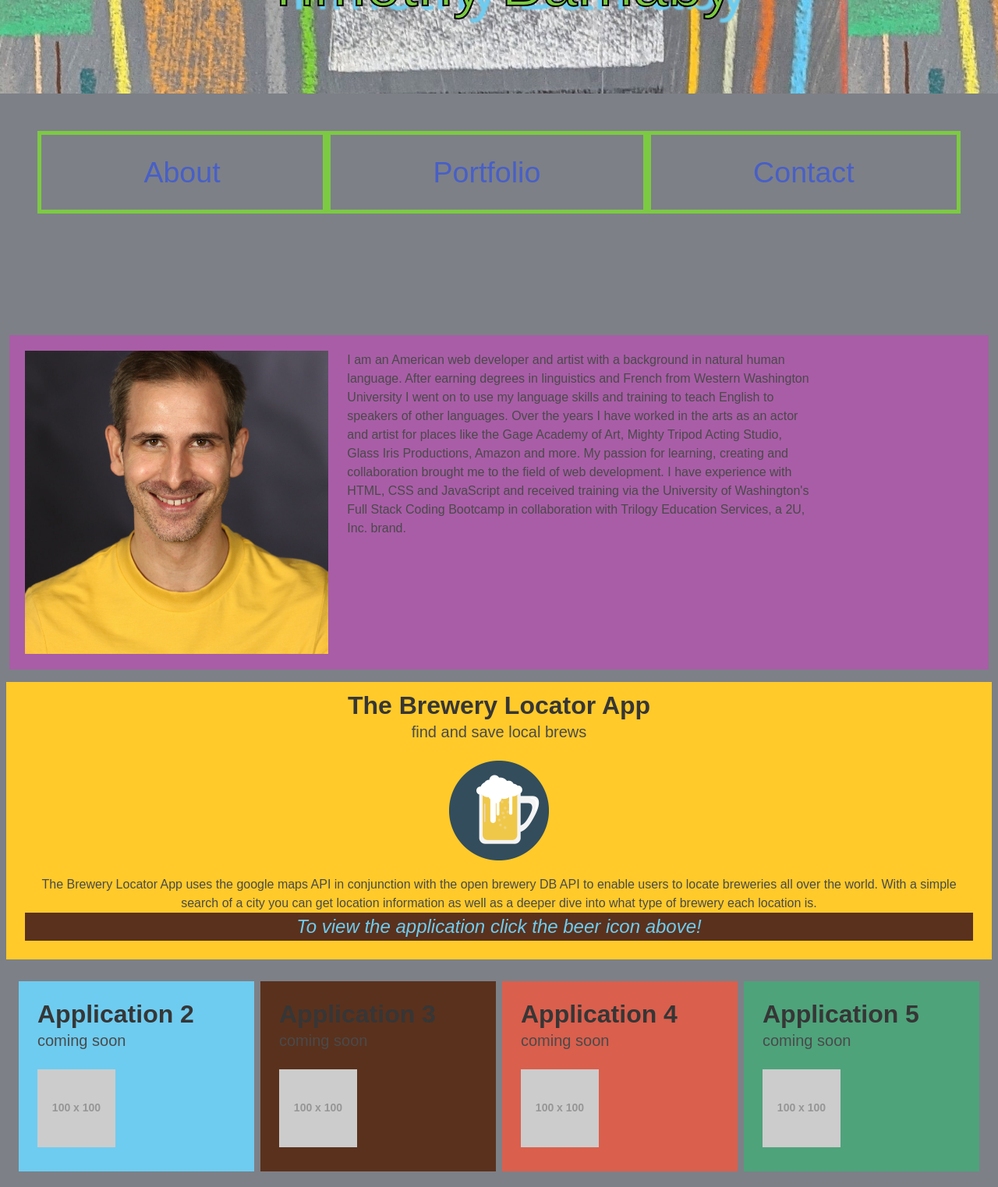
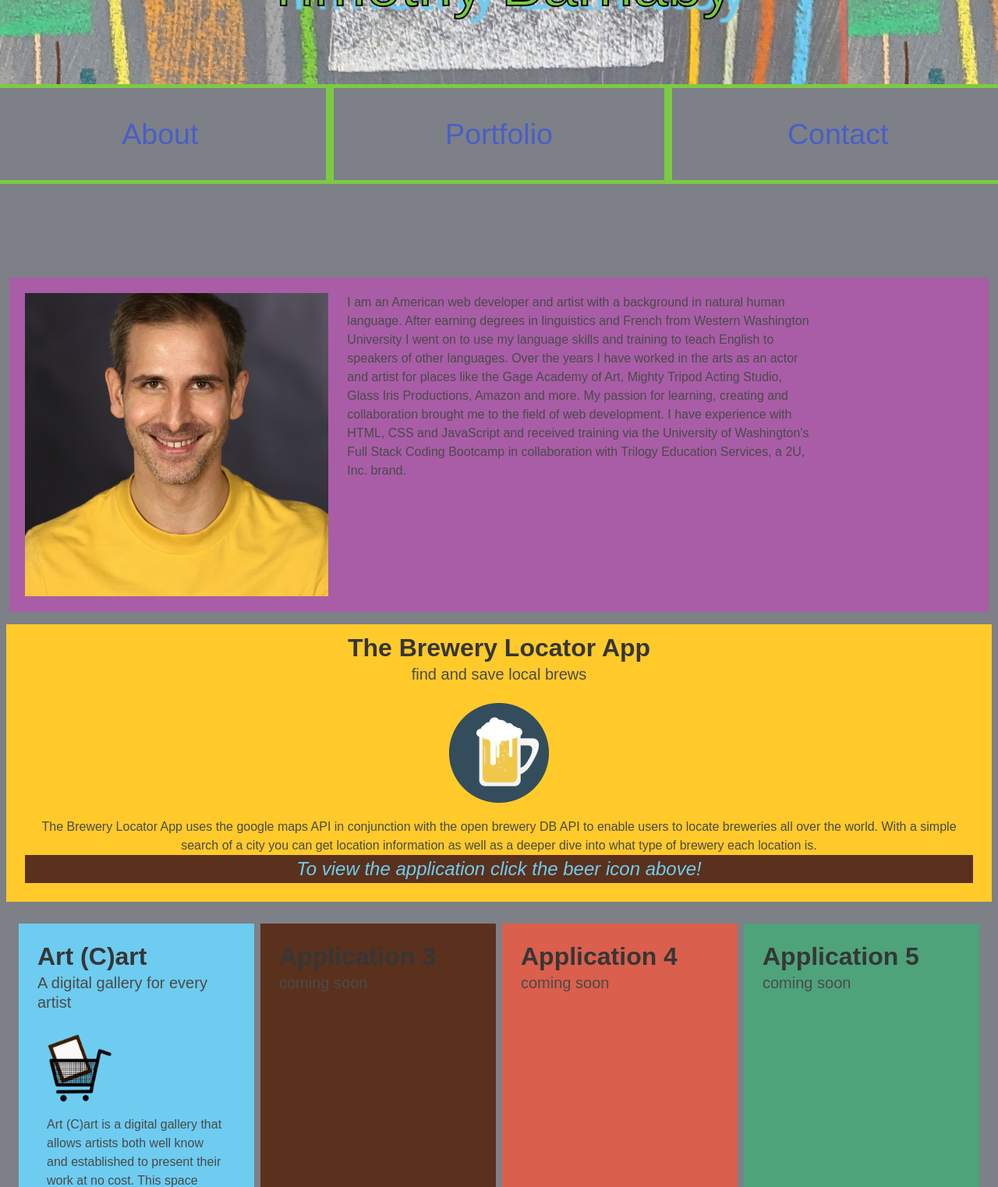
Before and after one commit to tbarns/Timothys-Portfolio, a plain HTML site: page index.html in a window 1280 px wide. Shown: the part 160-1683 px from the top of the page at 78% size. Drawn offline with nearby package versions, Linux system fonts and the light colour scheme.

Commit message:
added link and description for ARTCART

```diff
--- a/assets/style.css
+++ b/assets/style.css
@@ -25,10 +25,7 @@ header h1 {
      background-position: inherit;
 }
 nav {
-    display: flex;
-    flex-basis: 0;
-    flex-grow: 1;
-    flex-shrink: 1;
+
     justify-content: center;
 
 }
@@ -38,7 +35,7 @@ button {
     font-size: 235%;
     font-weight: 300;
     line-height: 250%;
-    flex: 1 1 auto;
+
     border: 5px solid #7cca42;
     background-color: #7d8087;
 }
--- a/index.html
+++ b/index.html
@@ -14,19 +14,15 @@
     <header>
         <h1>Timothy Barnaby</h1>
     </header>
-    <div class="hero">
-        <div class="hero-body">
-            <div class="tile is-ancestor is-horizontal">
-                <nav class="tile is-parent">
-                    <button class="is-4">
+
+                <nav class="columns">
+                    <button class="column is-one-third">
                         <a href="#about">About</a>
                     </button>
-                    <button class="is-4"><a href="#Portfolio">Portfolio</a></button>
-                    <button class="is-4"><a href="#contact">Contact</a></button>
+                    <button class="column is-one-third"><a href="#Portfolio">Portfolio</a></button>
+                    <button class="column is-one-third"><a href="#contact">Contact</a></button>
                 </nav>
-            </div>
-        </div>
-    </div>
+
     <br><br><br><br>
     <div class="tile is-ancestor m-3 p-2" id="about">
         <aside class="about is-vertical is-4 tile is-parent column is-one-quarter">
@@ -90,14 +86,19 @@
                     <div class="tile">
                         <div class="tile is-parent is-vertical">
                             <article class="tile is-child ">
-                                <p class="title">Application 2 </p>
-                                <p class="subtitle">coming soon</p>
+                                <p class="title">Art (C)art </p>
+                                <p class="subtitle">A digital gallery for every artist</p>
                             </article>
                             <article class="tile is-child">
-                                <a href="https://tbarns.github.io/blank-site/"
-                                    alt="Website displaying block text on green background saying This application does not exist... YET!  Stay tuned!! ">
-                                    <img src="https://via.placeholder.com/100" alt="placeholder image" />
+                                <a href="https://art-cart-gui-guys-production.herokuapp.com/"
+                                    alt="Link to Art (c)art a website that is a digital gallery ">
+                                    <img class = "image is-96x96" src="assets\shopping cart for art cart.png" alt="image of a shopping cart with a blank canvas inside" />
                                 </a>
+                                <div class="tile is-child  m-1 column ">
+                                    <p>Art (C)art is a digital gallery that allows artists both well know and established to present their work at no cost.  This space enables artists to connect with collectors in a way that doesn't add the burden of applying to exhibits or lugging their work to a location, potentially damaging the pieces.</p>
+                                    <p id="blue-text"> To view the application click the Shopping cart icon above!
+                                    </p>
+                                </div>
 
                             </article>
                         </div>
```
Also changed, not shown: assets/shopping cart for art cart.png (added).
